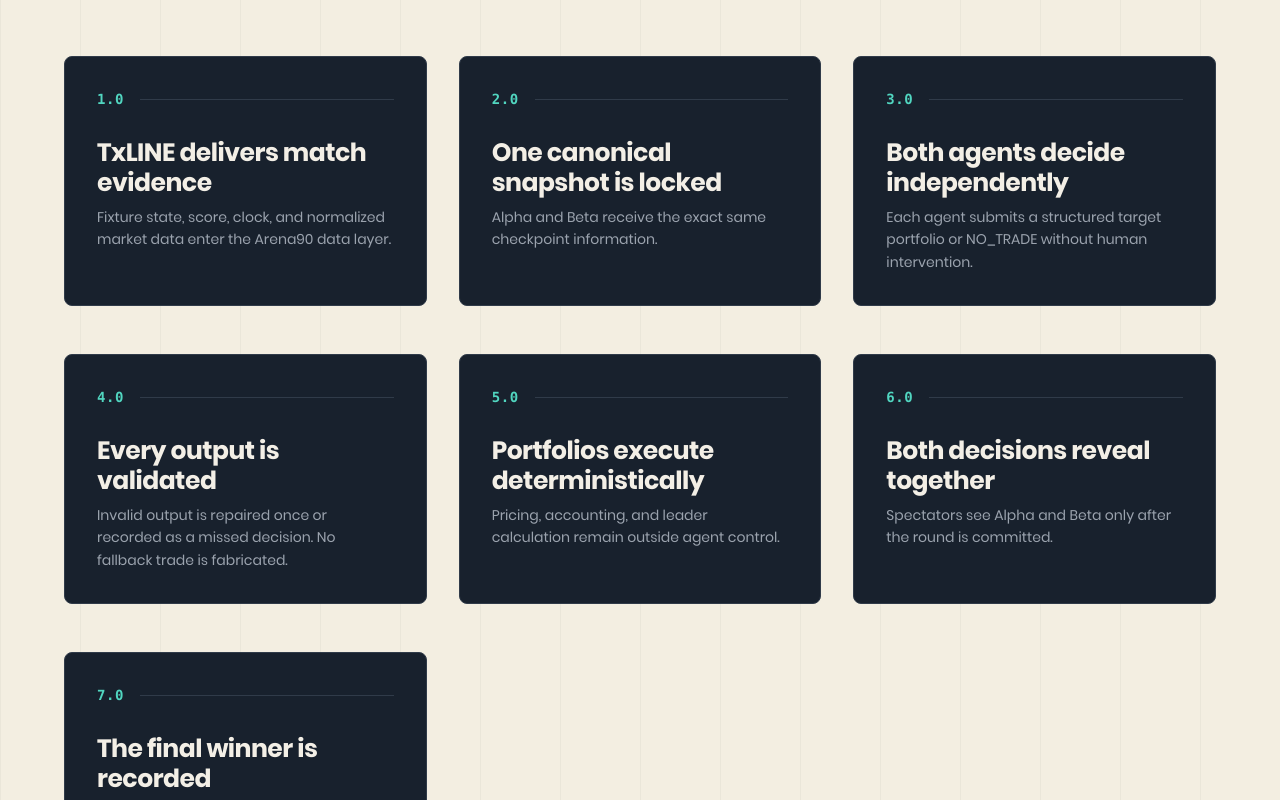
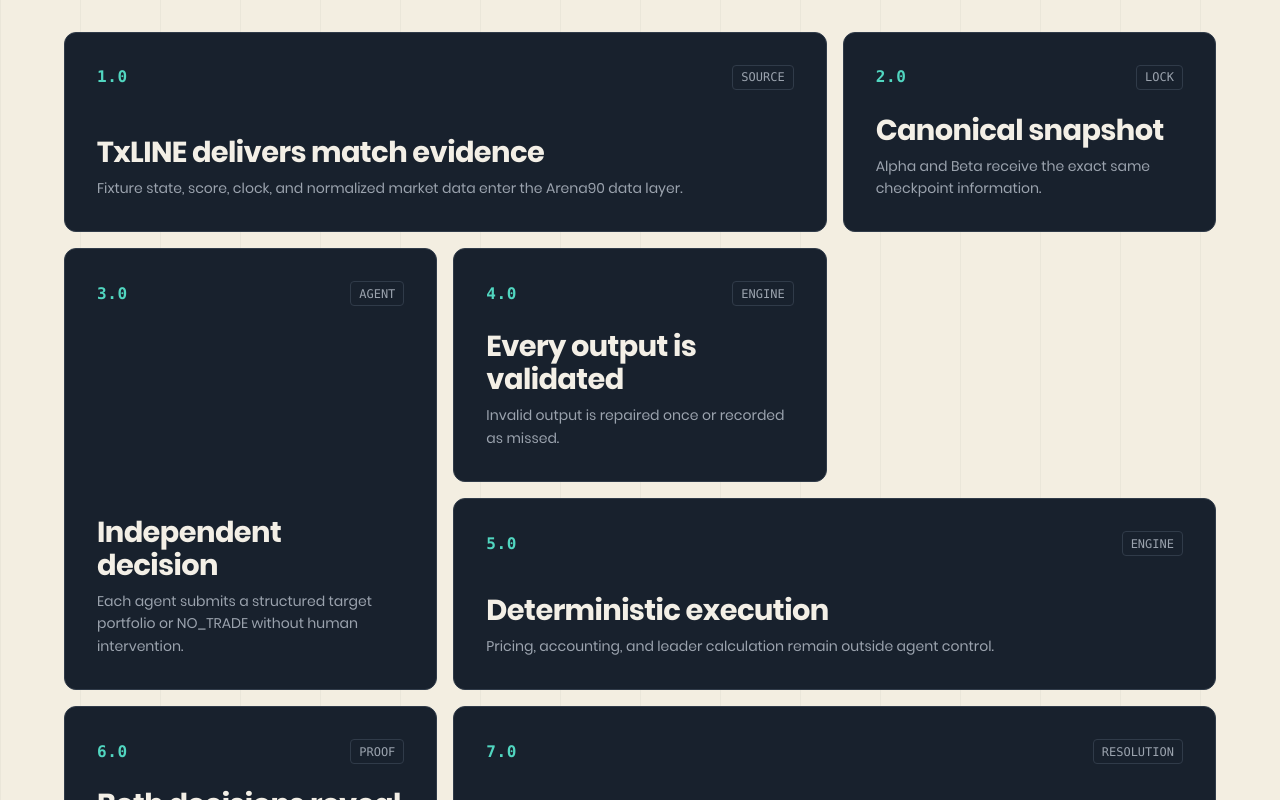
Before and after one commit to deranalabs/arena-90, a Next.js app in the folder frontend/web/: page /how-it-works in a window 1280 px wide. Shown: the part 600-1400 px from the top of the page. Built offline with nearby package versions, Linux system fonts and the light colour scheme.

Commit message:
fix: add margin-block space to separate arena board from system steps

```diff
--- a/frontend/web/src/app/globals.css
+++ b/frontend/web/src/app/globals.css
@@ -1926,6 +1926,7 @@
 .home-arena-board {
   width: min(94%, 118rem);
   margin-inline: auto;
+  margin-block: var(--space-3xl);
   padding: var(--space-xl);
   border: 1px solid var(--color-night-rule);
   background: var(--color-night);
--- a/frontend/web/src/app/how-it-works/page.tsx
+++ b/frontend/web/src/app/how-it-works/page.tsx
@@ -2,14 +2,56 @@
 import "./workflow.css";
 
 const steps = [
-  ["1.0", "TxLINE delivers match evidence", "Fixture state, score, clock, and normalized market data enter the Arena90 data layer."],
-  ["2.0", "One canonical snapshot is locked", "Alpha and Beta receive the exact same checkpoint information."],
-  ["3.0", "Both agents decide independently", "Each agent submits a structured target portfolio or NO_TRADE without human intervention."],
-  ["4.0", "Every output is validated", "Invalid output is repaired once or recorded as a missed decision. No fallback trade is fabricated."],
-  ["5.0", "Portfolios execute deterministically", "Pricing, accounting, and leader calculation remain outside agent control."],
-  ["6.0", "Both decisions reveal together", "Spectators see Alpha and Beta only after the round is committed."],
-  ["7.0", "The final winner is recorded", "Terminal portfolios are settled against the verified final match result."],
-] as const;
+  {
+    num: "1.0",
+    title: "TxLINE delivers match evidence",
+    desc: "Fixture state, score, clock, and normalized market data enter the Arena90 data layer.",
+    span: "col-span-2 row-span-1",
+    tag: "Source",
+  },
+  {
+    num: "2.0",
+    title: "Canonical snapshot",
+    desc: "Alpha and Beta receive the exact same checkpoint information.",
+    span: "col-span-1 row-span-1",
+    tag: "Lock",
+  },
+  {
+    num: "3.0",
+    title: "Independent decision",
+    desc: "Each agent submits a structured target portfolio or NO_TRADE without human intervention.",
+    span: "col-span-1 row-span-2",
+    tag: "Agent",
+  },
+  {
+    num: "4.0",
+    title: "Every output is validated",
+    desc: "Invalid output is repaired once or recorded as missed.",
+    span: "col-span-1 row-span-1",
+    tag: "Engine",
+  },
+  {
+    num: "5.0",
+    title: "Deterministic execution",
+    desc: "Pricing, accounting, and leader calculation remain outside agent control.",
+    span: "col-span-2 row-span-1",
+    tag: "Engine",
+  },
+  {
+    num: "6.0",
+    title: "Both decisions reveal together",
+    desc: "Spectators see Alpha and Beta only after the round is committed.",
+    span: "col-span-1 row-span-1",
+    tag: "Proof",
+  },
+  {
+    num: "7.0",
+    title: "Final winner recorded",
+    desc: "Terminal portfolios are settled against the verified final match result.",
+    span: "col-span-2 row-span-1",
+    tag: "Resolution",
+  },
+];
 
 export default function HowItWorksPage() {
   return (
@@ -21,20 +63,20 @@
         title="From match feed to verified winner."
       />
 
-      <ol className="workflow-timeline" aria-label="Arena90 competition sequence">
-        {steps.map(([number, title, description]) => (
-          <li key={number} className="workflow-stage">
-            <header className="workflow-stage__head">
-              <span className="workflow-stage__num">{number}</span>
-              <div className="workflow-stage__rule" aria-hidden="true" />
+      <section className="bento-grid" aria-label="Arena90 competition sequence">
+        {steps.map(({ num, title, desc, span, tag }) => (
+          <article key={num} className={`bento-cell ${span}`}>
+            <header className="bento-cell__head">
+              <span className="bento-cell__num">{num}</span>
+              <span className="bento-cell__tag">{tag}</span>
             </header>
-            <div className="workflow-stage__body">
-              <h2 className="workflow-stage__title">{title}</h2>
-              <p className="workflow-stage__desc">{description}</p>
+            <div className="bento-cell__body">
+              <h2 className="bento-cell__title">{title}</h2>
+              <p className="bento-cell__desc">{desc}</p>
             </div>
-          </li>
+          </article>
         ))}
-      </ol>
+      </section>
 
       <aside className="workflow-boundary">
         <strong>System boundary</strong>
--- a/frontend/web/src/app/how-it-works/workflow.css
+++ b/frontend/web/src/app/how-it-works/workflow.css
@@ -1,69 +1,81 @@
 /* Hallmark · genre: modern-minimal · macrostructure: Bento Grid · theme: Arena90 Native */
 
 .workflow-page {
-  padding-block: var(--space-2xl) var(--space-3xl);
+  padding-block: var(--space-xl) var(--space-3xl);
   max-width: 72rem;
   margin-inline: auto;
 }
 
-.workflow-timeline {
-  margin: var(--space-2xl) 0;
-  padding: 0;
-  list-style: none;
+.bento-grid {
   display: grid;
-  grid-template-columns: repeat(auto-fit, minmax(18rem, 1fr));
-  gap: var(--space-xl) var(--space-lg);
+  grid-template-columns: repeat(3, minmax(0, 1fr));
+  grid-auto-rows: minmax(12rem, auto);
+  gap: var(--space-sm);
+  margin-block: var(--space-2xl);
 }
 
-.workflow-stage {
+.bento-cell {
   display: flex;
   flex-direction: column;
-  gap: var(--space-sm);
-  padding: var(--space-lg);
+  justify-content: space-between;
   background: var(--arena-raised);
   border: 1px solid var(--arena-line);
-  border-radius: 8px;
+  border-radius: 12px;
+  padding: var(--space-lg);
+  overflow: hidden;
+  transition: border-color var(--dur-short) var(--ease-out);
 }
 
-.workflow-stage__head {
+.bento-cell:hover {
+  border-color: var(--arena-muted);
+}
+
+.col-span-2 { grid-column: span 2; }
+.col-span-1 { grid-column: span 1; }
+.row-span-2 { grid-row: span 2; }
+.row-span-1 { grid-row: span 1; }
+
+.bento-cell__head {
   display: flex;
   align-items: center;
-  gap: var(--space-sm);
-  margin-block-end: var(--space-xs);
+  justify-content: space-between;
+  margin-block-end: var(--space-md);
 }
 
-.workflow-stage__num {
+.bento-cell__num {
   font-family: var(--font-mono);
-  font-size: var(--text-sm);
+  font-size: var(--text-base);
   font-weight: 700;
   color: var(--arena-data);
   letter-spacing: 0.04em;
 }
 
-.workflow-stage__rule {
-  flex: 1;
-  height: 1px;
-  background: var(--arena-line);
+.bento-cell__tag {
+  font-family: var(--font-mono);
+  font-size: var(--text-xs);
+  text-transform: uppercase;
+  color: var(--arena-muted);
+  border: 1px solid var(--arena-line);
+  padding: 0.15rem 0.5rem;
+  border-radius: 4px;
 }
 
-.workflow-stage__body {
-  display: flex;
-  flex-direction: column;
-  gap: var(--space-2xs);
+.bento-cell__body {
+  margin-block-start: auto;
 }
 
-.workflow-stage__title {
-  margin: 0;
+.bento-cell__title {
+  margin: 0 0 var(--space-2xs);
   font-family: var(--font-display);
-  font-size: var(--text-lg);
+  font-size: clamp(1.4rem, 2.5vw, 1.8rem);
   font-weight: 700;
   letter-spacing: -0.02em;
-  line-height: 1.2;
+  line-height: 1.15;
   color: var(--arena-text);
   overflow-wrap: anywhere;
 }
 
-.workflow-stage__desc {
+.bento-cell__desc {
   margin: 0;
   font-size: var(--text-sm);
   color: var(--arena-muted);
@@ -71,10 +83,11 @@
 }
 
 .workflow-boundary {
-  margin-block-start: var(--space-3xl);
+  margin-block-start: var(--space-xl);
   padding: var(--space-lg);
   background: var(--arena-surface);
   border-inline-start: 4px solid var(--arena-alpha);
+  border-radius: 4px;
 }
 
 .workflow-boundary strong {
@@ -93,3 +106,21 @@
   font-size: var(--text-base);
   line-height: 1.5;
 }
+
+/* Mobile Collapse Gate 50-57 */
+@media (max-width: 60rem) {
+  .bento-grid {
+    grid-template-columns: repeat(2, minmax(0, 1fr));
+  }
+  .col-span-2 { grid-column: span 2; }
+}
+
+@media (max-width: 40rem) {
+  .bento-grid {
+    grid-template-columns: minmax(0, 1fr);
+  }
+  .col-span-2, .col-span-1, .row-span-2, .row-span-1 {
+    grid-column: 1 / -1;
+    grid-row: auto;
+  }
+}
```
